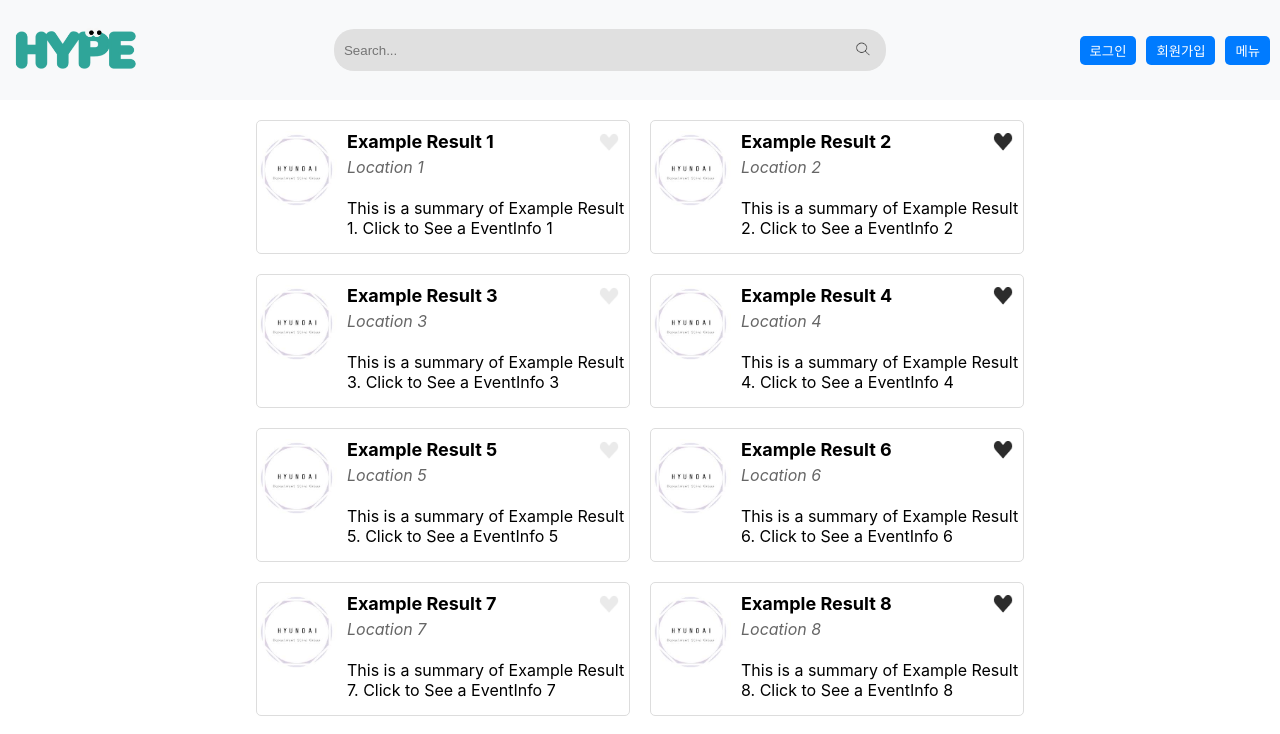
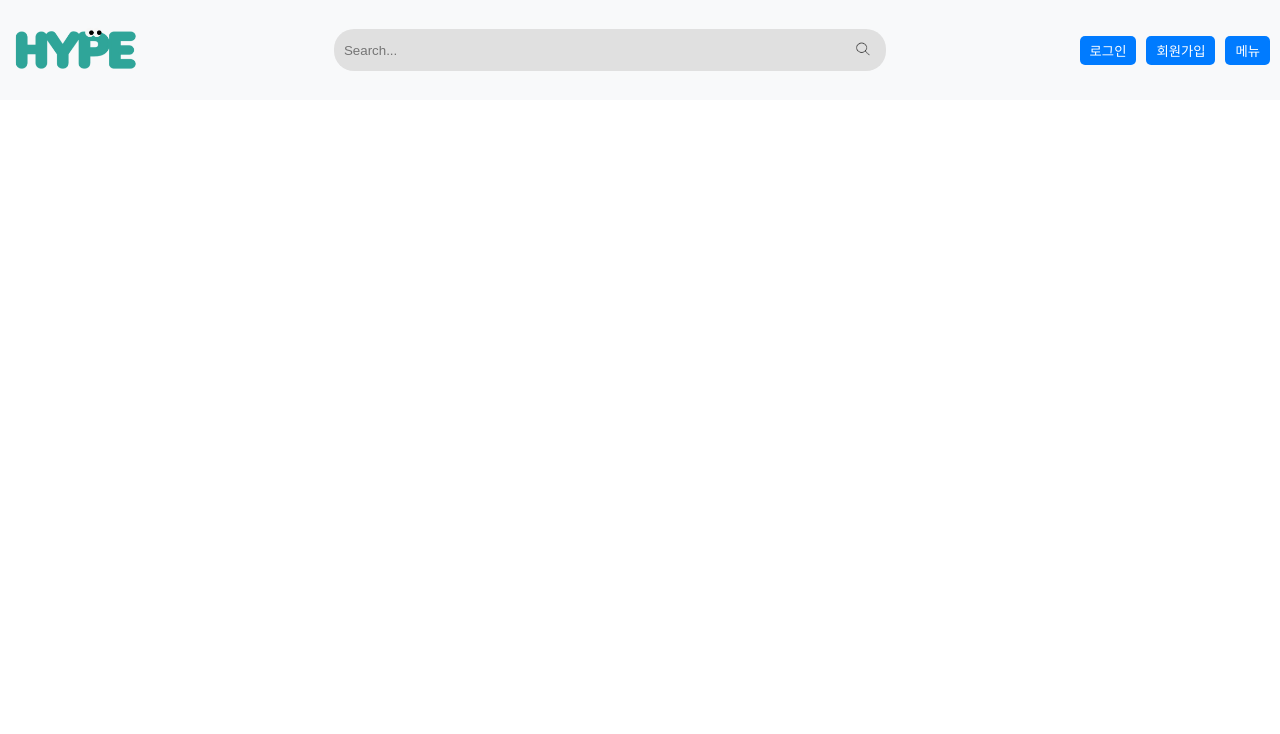
Before and after one commit to project-hype/hype-react, a React (Create React App) app: page / in a window 1280 px wide. Shown: the top 734 px of the page. Built offline with nearby package versions, Linux system fonts and the light colour scheme.

Commit message:
Design) 라우터 설정, 컴포넌트 패스 수정

```diff
--- a/src/App.js
+++ b/src/App.js
@@ -2,13 +2,19 @@ import logo from './logo.svg';
 import './App.css';
 import NavBar from './components/NavBar/NavBar';
 import SearchResults from './components/SearchResults/SearchResults';
+import Main from './components/Main/Main';
+
+import { RouterProvider, createBrowserRouter } from 'react-router-dom';
+
+const router = createBrowserRouter([
+  { path: '/', element: <Main /> },
+  { path: '/search', element: <SearchResults /> },
+]);
 
 function App() {
   return (
-    <div className="App">
-      <NavBar />
-      {/* 다른 컴포넌트나 내용들 */}
-      <SearchResults />
+    <div>
+      <RouterProvider router={router} />
     </div>
   );
 }
--- /dev/null
+++ b/src/components/Main/Main.js
@@ -0,0 +1,12 @@
+import React, { useState } from 'react';
+import NavBar from '..//NavBar/NavBar';
+
+const Main = () => {
+  return (
+    <>
+      <NavBar />
+    </>
+  );
+};
+
+export default Main;
--- a/src/components/NavBar/NavBar.js
+++ b/src/components/NavBar/NavBar.js
@@ -4,16 +4,19 @@ import SearchResults from '../SearchResults/SearchResults';
 import './NavBar.css';
 import hypeLogo from './hypeLogo.png';
 import searchIcon from './searchIcon.png'; // 돋보기 이미지 추가
+import { useNavigate } from 'react-router-dom';
 
 const NavBar = () => {
   const [searchQuery, setSearchQuery] = useState('');
   const [searchResults, setSearchResults] = useState([]);
+  const navigate = useNavigate();
 
   const handleSearch = async (e) => {
     e.preventDefault();
     try {
-      const response = await axios.get(`http://localhost:5000/search?q=${searchQuery}`);
-      setSearchResults(response.data);
+      //const response = await axios.get(`http://localhost:5000/search?q=${searchQuery}`);
+      //setSearchResults(response.data);
+      navigate('/search');
     } catch (error) {
       console.error('There was an error fetching the search results!', error);
     }
--- a/src/components/SearchResults/SearchResults.js
+++ b/src/components/SearchResults/SearchResults.js
@@ -3,6 +3,7 @@ import './SearchResults.css'; // 스타일을 위한 CSS 파일 추가
 import likeImg from './like.png';
 import unlikeImg from './unlike.png';
 import eventImg from './eventImg.jpeg';
+import NavBar from '../NavBar/NavBar';
 
 const SearchResults = ({ results }) => {
   // 결과 예시 데이터 배열 생성
@@ -23,6 +24,8 @@ const SearchResults = ({ results }) => {
   }
 
   return (
+    <>
+      <NavBar />
       <div className="search-results">
         {resultExamples.map((result) => (
           <div className="search-result-item" key={result.id}>
@@ -44,6 +47,7 @@ const SearchResults = ({ results }) => {
           </div>
         ))}
       </div>
+    </>
   );
 };
 
```
Lines whose indentation alone changed are shown as unchanged.
